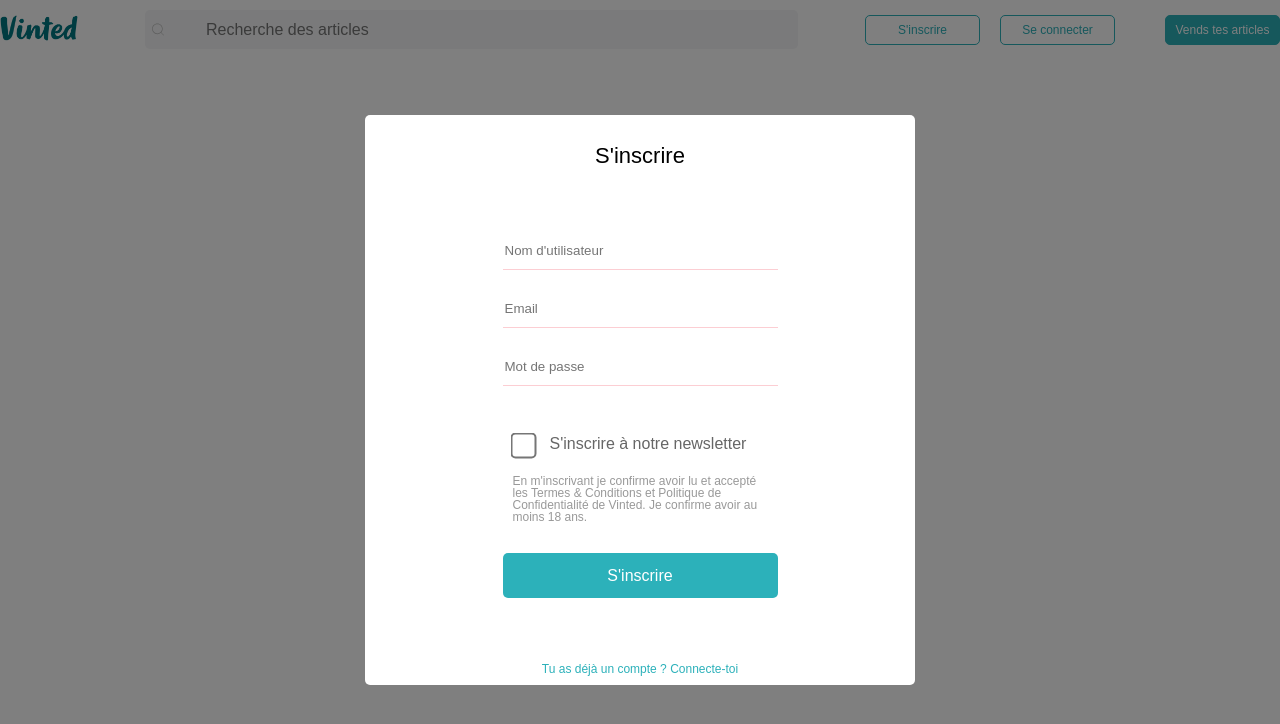
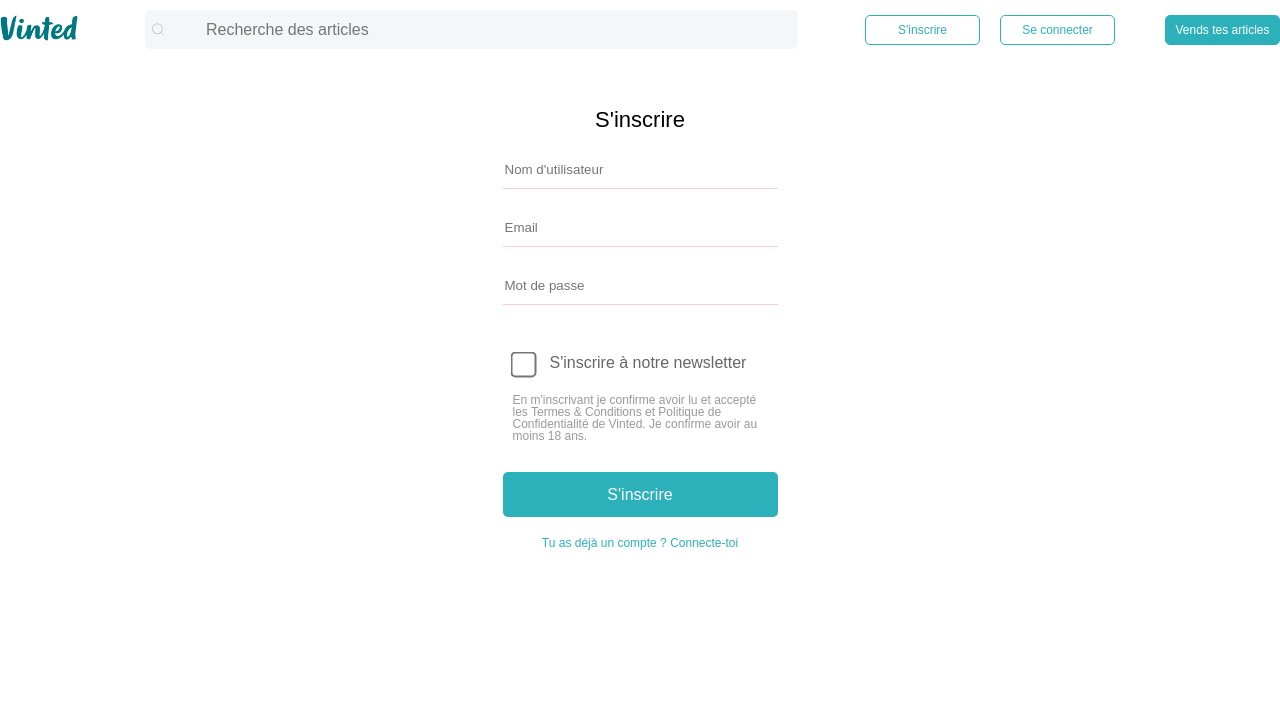
Before and after one commit to antancelin/VintedFrontend-LeReacteur, a React (Vite) app: page /signup in a window 1280 px wide. Shown: the top 724 px of the page. Built offline with nearby package versions, Linux system fonts and the light colour scheme.

Commit message:
updated filters in search bar

```diff
--- a/src/App.css
+++ b/src/App.css
@@ -457,38 +457,3 @@
   background-color: #2baeb7;
   color: #fff;
 }
-
-/* MODAL */
-
-.App {
-  position: relative;
-}
-
-.modal-container {
-  position: absolute;
-  height: 100vh;
-  width: 100vw;
-  top: 0;
-  left: 0;
-  display: flex;
-  justify-content: center;
-  align-items: center;
-  background-color: rgba(0, 0, 0, 0.5);
-}
-
-.modal {
-  background-color: white;
-  width: 450px;
-  height: 550px;
-  padding: 10px 50px;
-  display: flex;
-  flex-direction: column;
-  align-items: center;
-  justify-content: center;
-  border-radius: 5px;
-}
-
-.no-scroll {
-  overflow: hidden;
-  height: 100vh;
-}
--- a/src/App.jsx
+++ b/src/App.jsx
@@ -10,6 +10,7 @@
 import Offer from "./pages/Offer";
 import Signup from "./pages/Signup";
 import Login from "./pages/Login";
+import Publish from "./pages/Publish";
 
 // Components
 import Header from "./components/Header";
@@ -17,8 +18,6 @@
 function App() {
   const [isLoading, setIsLoading] = useState(true);
   const [isAuthenticated, setIsAuthenticated] = useState(false);
-  const [visibleSignup, setVisibleSignup] = useState(false);
-  const [visibleLogin, setVisibleLogin] = useState(false);
   const [title, setTitle] = useState("");
 
   return (
@@ -26,10 +25,6 @@
       <Header
         isAuthenticated={isAuthenticated}
         setIsAuthenticated={setIsAuthenticated}
-        visibleSignup={visibleSignup}
-        setVisibleSignup={setVisibleSignup}
-        visibleLogin={visibleLogin}
-        setVisibleLogin={setVisibleLogin}
         title={title}
         setTitle={setTitle}
       />
@@ -64,21 +59,11 @@
             />
           }
         />
+        <Route
+          path="/publish"
+          element={<Publish isAuthenticated={isAuthenticated} />}
+        />
       </Routes>
-      {visibleSignup && (
-        <Signup
-          setIsAuthenticated={setIsAuthenticated}
-          visibleSignup={visibleSignup}
-          setVisibleSignup={setVisibleSignup}
-        />
-      )}
-      {visibleLogin && (
-        <Login
-          setIsAuthenticated={setIsAuthenticated}
-          visibleLogin={visibleLogin}
-          setVisibleLogin={setVisibleLogin}
-        />
-      )}
     </Router>
   );
 }
--- a/src/components/Header.jsx
+++ b/src/components/Header.jsx
@@ -8,16 +8,7 @@
 // Icons
 import { CiSearch } from "react-icons/ci";
 
-const Header = ({
-  isAuthenticated,
-  setIsAuthenticated,
-  visibleSignup,
-  setVisibleSignup,
-  visibleLogin,
-  setVisibleLogin,
-  title,
-  setTitle,
-}) => {
+const Header = ({ isAuthenticated, setIsAuthenticated, title, setTitle }) => {
   const navigate = useNavigate();
 
   const handleLogout = () => {
@@ -67,14 +58,14 @@
                 <div className="user-buttons">
                   <button
                     onClick={() => {
-                      setVisibleSignup(!visibleSignup);
+                      navigate("/signup");
                     }}
                   >
                     S'inscrire
                   </button>
                   <button
                     onClick={() => {
-                      setVisibleLogin(!visibleLogin);
+                      navigate("/login");
                     }}
                   >
                     Se connecter
@@ -82,8 +73,14 @@
                 </div>
               </>
             )}
-
-            <button>Vends tes articles</button>
+            <button
+              className="publish-button"
+              onClick={() => {
+                navigate("/publish");
+              }}
+            >
+              Vends tes articles
+            </button>
           </div>
         </div>
       </div>
--- a/src/pages/Login.jsx
+++ b/src/pages/Login.jsx
@@ -1,10 +1,10 @@
 // Packages
 import { useNavigate } from "react-router-dom";
-import { useEffect, useState } from "react";
+import { useState } from "react";
 import axios from "axios";
 import Cookies from "js-cookie";
 
-const Login = ({ setIsAuthenticated, visibleLogin, setVisibleLogin }) => {
+const Login = ({ setIsAuthenticated }) => {
   const navigate = useNavigate();
   const [body, setBody] = useState({
     username: "",
@@ -34,33 +34,9 @@
     }
   };
 
-  useEffect(() => {
-    if (visibleLogin) {
-      document.body.classList.add("no-scroll");
-    } else {
-      document.body.classList.remove("no-scroll");
-    }
-
-    return () => {
-      document.body.classList.remove("no-scroll");
-    };
-  }, [visibleLogin]);
-
   return (
     <>
       <div className="signup-container">
-        <div
-          className="modal-container"
-          onClick={() => {
-            setVisibleLogin(false);
-          }}
-        >
-          <div
-            className="modal"
-            onClick={(event) => {
-              event.stopPropagation();
-            }}
-          >
         <h2>Se connecter</h2>
         <form className="signup-form" onSubmit={handleLogin}>
           <input
@@ -95,8 +71,6 @@
           Pas encore de compte ? Inscris-toi !
         </a>
       </div>
-        </div>
-      </div>
     </>
   );
 };
--- /dev/null
+++ b/src/pages/Publish.jsx
@@ -0,0 +1,11 @@
+const Publish = ({ isAuthenticated }) => {
+  return (
+    <>
+      <div>
+        <p>Publish</p>
+      </div>
+    </>
+  );
+};
+
+export default Publish;
--- a/src/pages/Signup.jsx
+++ b/src/pages/Signup.jsx
@@ -1,10 +1,10 @@
 // Packages
 import { useNavigate } from "react-router-dom";
-import { useEffect, useState } from "react";
+import { useState } from "react";
 import axios from "axios";
 import Cookies from "js-cookie";
 
-const Signup = ({ setIsAuthenticated, visibleSignup, setVisibleSignup }) => {
+const Signup = ({ setIsAuthenticated }) => {
   const navigate = useNavigate();
   const [body, setBody] = useState({
     username: "",
@@ -36,33 +36,9 @@
     }
   };
 
-  useEffect(() => {
-    if (visibleSignup) {
-      document.body.classList.add("no-scroll");
-    } else {
-      document.body.classList.remove("no-scroll");
-    }
-
-    return () => {
-      document.body.classList.remove("no-scroll");
-    };
-  }, [visibleSignup]);
-
   return (
     <>
       <div className="signup-container">
-        <div
-          className="modal-container"
-          onClick={() => {
-            setVisibleSignup(false);
-          }}
-        >
-          <div
-            className="modal"
-            onClick={(event) => {
-              event.stopPropagation();
-            }}
-          >
         <h2>S'inscrire</h2>
         <form className="signup-form" onSubmit={handleSignup}>
           <input
@@ -109,8 +85,8 @@
             </div>
             <p>
               En m'inscrivant je confirme avoir lu et accepté les Termes &
-                  Conditions et Politique de Confidentialité de Vinted. Je
-                  confirme avoir au moins 18 ans.
+              Conditions et Politique de Confidentialité de Vinted. Je confirme
+              avoir au moins 18 ans.
             </p>
           </div>
           <button>S'inscrire</button>
@@ -126,8 +102,6 @@
           Tu as déjà un compte ? Connecte-toi
         </a>
       </div>
-        </div>
-      </div>
     </>
   );
 };
```
Also changed, not shown: src/reset.css (added). Lines whose indentation alone changed are shown as unchanged.
